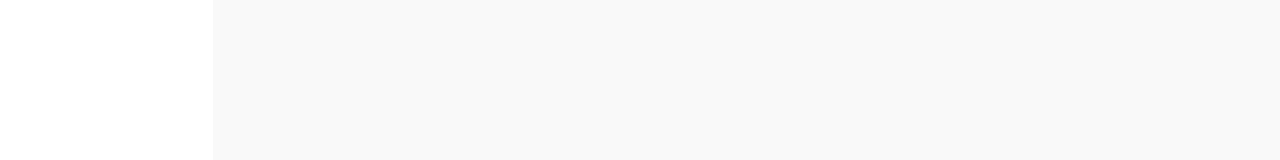
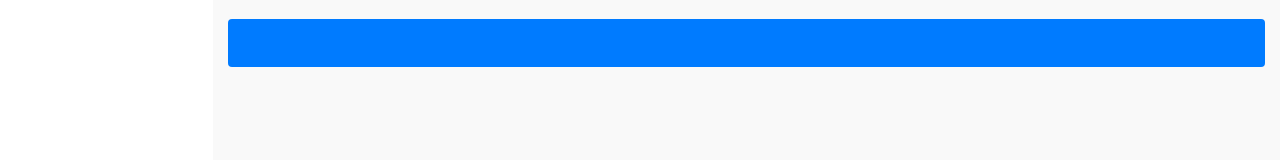
Before and after one commit to hlwanmoe-101/admin-dashboard, a plain HTML site: page template.html in a window 1280 px wide. Drawn offline with Linux system fonts and the light colour scheme.

Commit message:
third
third

```diff
--- a/css/style.css
+++ b/css/style.css
@@ -1,10 +1,21 @@
 @import url("https://fonts.googleapis.com/css2?family=Roboto:wght@100;300;400;500;700;900&display=swap");
 * {
+  padding: 0;
+  margin: 0;
+  box-sizing: border-box;
+  scroll-behavior: smooth;
   font-family: "Roboto", sans-serif;
 }
 :root {
   --primary-soft: #f9f9f9;
 }
+
 .content {
   background-color: var(--primary-soft);
+  overflow: scroll;
 }
+.header {
+  position: sticky;
+  top: 0.2rem;
+  z-index: 2000;
+}
--- a/template.html
+++ b/template.html
@@ -16,7 +16,24 @@
     <section class="main container-fluid">
       <div class="row">
         <div class="col-12 col-lg-3 col-xl-2 vh-100 sidebar"></div>
-        <div class="col-12 col-lg-9 col-xl-10 vh-100 content"></div>
+        <div class="col-12 col-lg-9 col-xl-10 vh-100 py-3 content">
+          <div class="row header">
+            <div class="col-12">
+              <div class="p-4 bg-primary rounded"></div>
+            </div>
+          </div>
+          <div class="row">
+            <div class="col-12">
+              <div class="vh-100"></div>
+            </div>
+            <div class="col-12">
+              <div class="vh-100 bg-info"></div>
+            </div>
+            <div class="col-12">
+              <div class="vh-100"></div>
+            </div>
+          </div>
+        </div>
       </div>
     </section>
 
```
